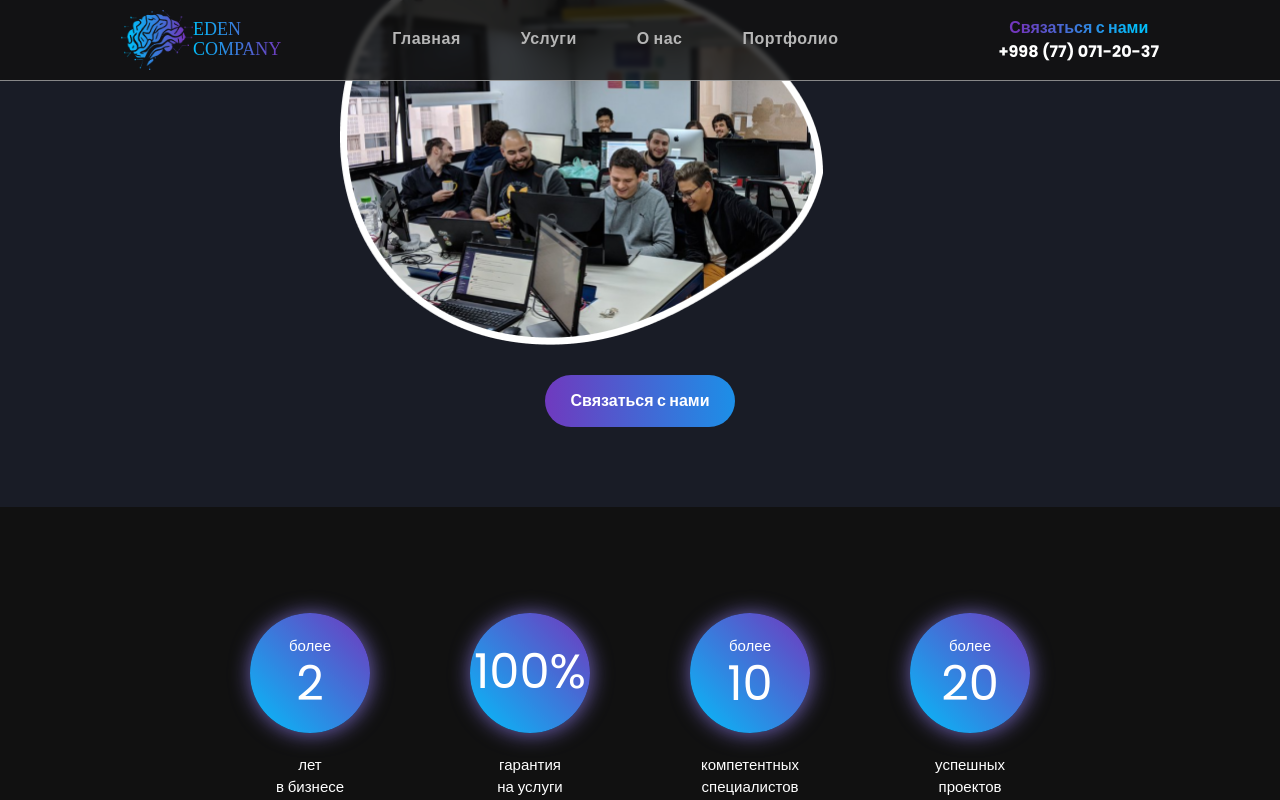
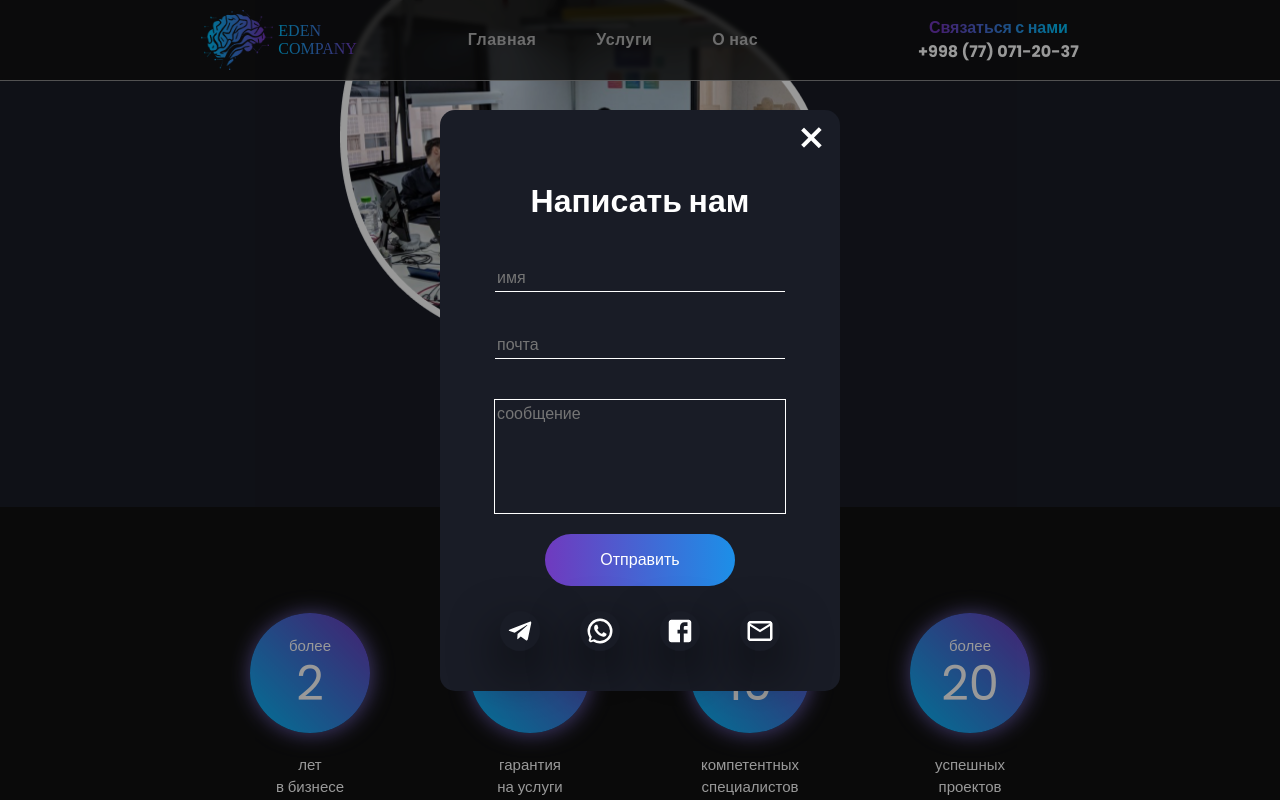
Before and after one commit to Adil-Tarzhemanov/edc, a React (Create React App) app: page / in a window 1280 px wide. Both pictures are taken after a click on the button "Связаться с нами". Shown: the part 2215-3015 px from the top of the page. Built offline with nearby package versions, Linux system fonts and the light colour scheme; a web font is replaced by a local one.

Commit message:
fix robot adaptive, logo

```diff
--- a/src/components/AboutUs/AboutUs.jsx
+++ b/src/components/AboutUs/AboutUs.jsx
@@ -33,7 +33,7 @@ export const AboutUs = ({ setActiveModal }) => {
                     <div>
                         <div className={styles.btnWrap}>
                             <button
-                                className={`${styles.button}`}
+                                className={styles.button}
                                 onClick={() => setActiveModal(true)}
                             >
                                 Связаться с нами
--- a/src/components/BurgerMenu/BurgerMenu.jsx
+++ b/src/components/BurgerMenu/BurgerMenu.jsx
@@ -9,12 +9,12 @@ export const BurgerMenu = ({ activeModal, setActiveModal }) => {
         { value: 'Главная', to: 'home' },
         { value: 'Услуги', to: 'services' },
         { value: 'О нас', to: 'aboutUs' },
-        { value: 'Портфолио', to: 'portfolio' },
+        // { value: 'Портфолио', to: 'portfolio' },
     ];
 
     return (
         <div className={styles.mobileHeader}>
-            <nav className={menuActive && styles.active}>
+            <nav className={menuActive ? styles.active : ''}>
                 <div className={styles.connectionWrapper}>
                     <p>Связаться с нами</p>
                     <h4>
--- a/src/components/Header/Header.jsx
+++ b/src/components/Header/Header.jsx
@@ -29,7 +29,7 @@ export const Header = () => {
                             О нас
                         </Link>
                     </li>
-                    <li>
+                    {/* <li>
                         <Link
                             to="portfolio"
                             smooth
@@ -38,7 +38,7 @@ export const Header = () => {
                         >
                             Портфолио
                         </Link>
-                    </li>
+                    </li> */}
                 </ul>
                 <div className={styles.connectionWrapper}>
                     <p>Связаться с нами</p>
--- a/src/components/Header/Header.module.scss
+++ b/src/components/Header/Header.module.scss
@@ -21,16 +21,18 @@ header {
     border-bottom: 1px solid rgba(255, 255, 255, 0.5);
     background: rgba(17, 17, 17, 0.8);
     backdrop-filter: blur(2px);
+    user-select: none;
 
     .logoWrapper {
         display: flex;
         align-items: center;
+        gap: 5px;
 
         .logoText {
             font-family: Aldrich;
             line-height: 110%;
             font-weight: 400;
-            font-size: 18px;
+            font-size: 16px;
             background: linear-gradient(90deg, #03BDFA 0%, #7237BD 100%);
             background-clip: text;
             -webkit-text-fill-color: transparent;
--- a/src/components/Menu/Menu.jsx
+++ b/src/components/Menu/Menu.jsx
@@ -33,6 +33,7 @@ export const Menu = ({
                             smooth={true}
                             offset={-100}
                             duration={500}
+                            key={item.value}
                         >
                             <li onClick={() => setMenuActive(false)}>
                                 {item.value}
@@ -41,7 +42,7 @@ export const Menu = ({
                     ))}
                 </ul>
                 <button onClick={onProject}>Заказать проект</button>
-                {size.width < 500 && <img src='img/backMobileCircle.png' />}
+                {size.width < 500 && <img src='img/backMobileCircle.png' alt='circle' />}
             </div>
         </div>
     );
--- a/src/components/Menu/Menu.module.scss
+++ b/src/components/Menu/Menu.module.scss
@@ -20,6 +20,7 @@
         display: flex;
         flex-direction: column;
         align-items: flex-start;
+        justify-content: flex-start;
         gap: 70px;
         position: relative;
         width: 30%;
@@ -36,6 +37,7 @@
             padding-left: 40px;
             text-transform: uppercase;
             padding-top: 15px;
+            margin-top: 50px;
 
             li {
                 font-weight: 700;
--- a/src/components/ModalWindow/ModalWindow.jsx
+++ b/src/components/ModalWindow/ModalWindow.jsx
@@ -5,7 +5,7 @@ import WhatsAppIcon from '@mui/icons-material/WhatsApp';
 import FacebookIcon from '@mui/icons-material/Facebook';
 import MailOutlineIcon from '@mui/icons-material/MailOutline';
 
-export const ModalWindow = ({ activeModal, setActiveModal }) => {
+export const ModalWindow = ({ setActiveModal }) => {
     return (
         <div className={styles.modal} onClick={() => setActiveModal(false)}>
             <div className={styles.content} onClick={(e) => e.stopPropagation()}>
@@ -17,18 +17,26 @@ export const ModalWindow = ({ activeModal, setActiveModal }) => {
                     <input placeholder="имя" />
                     <input placeholder="почта" />
                     <textarea placeholder="сообщение" />
-                    <button className={styles.send} onClick={setActiveModal(false)}>Отправить</button>
+                    <button className={styles.send} onClick={() => setActiveModal(false)}>Отправить</button>
                     <div className={styles.imgWrapper}>
-                        <a href='https://t.me/edencompanytech' target='_blank'>
+                        <a href='https://t.me/edencompanytech'
+                           target='_blank'
+                           rel='noreferrer'>
                             <TelegramIcon className={styles.socialMedia} />
                         </a>
-                        <a href='https://wa.me/+905056328364' target='_blank'>
+                        <a href='https://wa.me/+905056328364'
+                           target='_blank'
+                           rel='noreferrer'>
                             <WhatsAppIcon className={styles.socialMedia} />
                         </a>
-                        <a href='https://www.facebook.com/profile.php?id=100089154881151&is_tour_completed=true' target='_blank'>
+                        <a href='https://www.facebook.com/profile.php?id=100089154881151&is_tour_completed=true'
+                           target='_blank'
+                           rel='noreferrer'>
                             <FacebookIcon className={styles.socialMedia} />
                         </a>
-                        <a href='https://edencompanytech@gmail.com' target='_blank'>
+                        <a href='https://edencompanytech@gmail.com'
+                           target='_blank'
+                           rel='noreferrer'>
                             <MailOutlineIcon className={styles.socialMedia} />
                         </a>
                     </div>
--- a/src/pages/Home/Home.jsx
+++ b/src/pages/Home/Home.jsx
@@ -24,11 +24,9 @@ export const Home = () => {
                     setActiveModal={setActiveModal}
                 />
             )}
-            <figure>
-                <img src="img/MainRobots/HomeRobot.gif"
-                     className={styles.robotRiveUp}
-                     alt="robot" />
-            </figure>
+            <img src="img/MainRobots/HomeRobot.gif"
+                className={styles.robotRiveUp}
+                alt="robot" />
             {/* <iframe
                 id='home'
                 className={styles.robotRiveUp}
@@ -42,12 +40,7 @@ export const Home = () => {
             {/* <Trust /> */}
             <Reviews />
             <Footer setActiveModal={setActiveModal} />
-            {activeModal && (
-                <ModalWindow
-                    activeModal={activeModal}
-                    setActiveModal={setActiveModal}
-                />
-            )}
+            {activeModal && <ModalWindow setActiveModal={setActiveModal} />}
         </>
     )
 }
--- a/src/pages/Home/Home.module.scss
+++ b/src/pages/Home/Home.module.scss
@@ -5,7 +5,6 @@
 
     @media (max-width: 600px) {
       width: 99vw;
-      padding-top: 30px;
       max-height: 547px;
       margin-bottom: 20px;
     }
```
